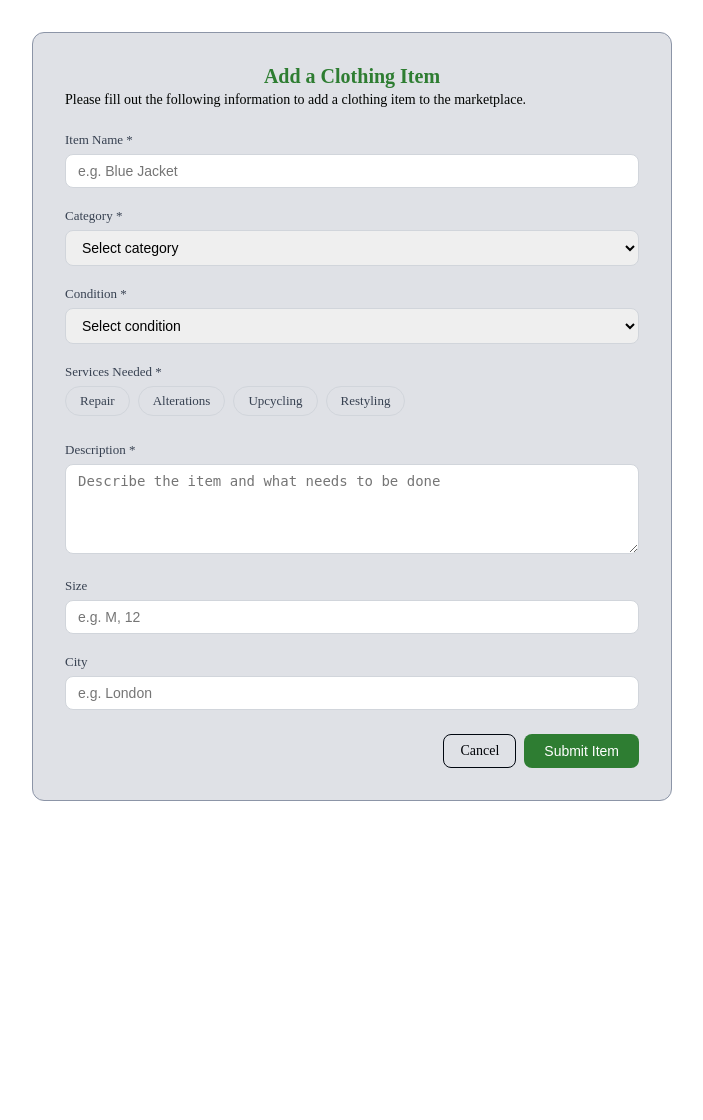
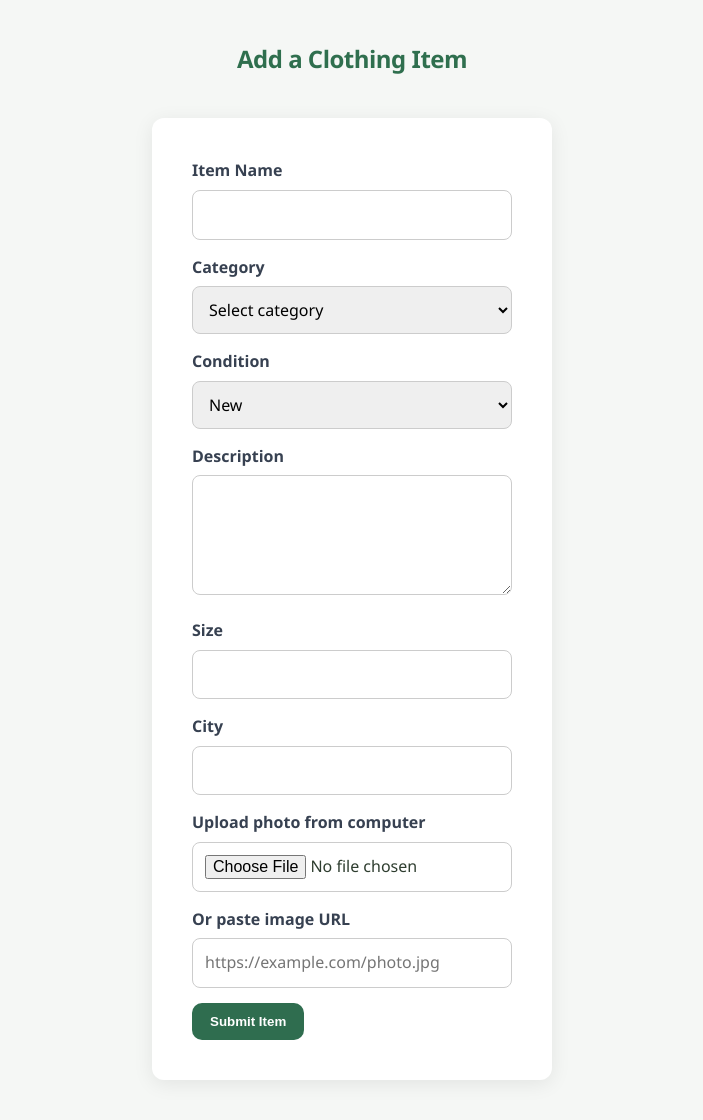
Before and after one commit to ankitsapkota07-stack/Software_engineering_01, a Node server app: template pg-sd2/static/add_item.pug in a window 1280 px wide. Shown: the whole page, without its empty margins (288-991 px from the left). Before the commit the page ends 801 px from the top, so only its background shows below. Run offline with Node 20, Linux system fonts and the light colour scheme; the template is opened without the code that fills it: most values are stand-ins (such as "Sample title", 1, 10 or a date in 2020); some libraries are stand-ins or nearby versions.

Commit message:
add item created with photo listing available

```diff
--- a/pg-sd2/app/app.js
+++ b/pg-sd2/app/app.js
@@ -1,3 +1,5 @@
+const fs = require("fs");
+const multer = require("multer");
 const bcrypt = require("bcrypt");
 const session = require("express-session");
 const express = require("express");
@@ -5,6 +7,23 @@
 const db = require("./services/db");
 
 const app = express();
+const uploadPath = path.join(__dirname, "../static/uploads");
+
+if (!fs.existsSync(uploadPath)) {
+  fs.mkdirSync(uploadPath, { recursive: true });
+}
+
+const storage = multer.diskStorage({
+  destination: (req, file, cb) => {
+    cb(null, uploadPath);
+  },
+  filename: (req, file, cb) => {
+    const uniqueName = Date.now() + "-" + file.originalname.replace(/\s+/g, "-");
+    cb(null, uniqueName);
+  },
+});
+
+const upload = multer({ storage });
 
 // If your .pug files are inside /static, keep this.
 // If you move them to /views later, change "../static" to "../views"
@@ -213,30 +232,48 @@
 });
 
 // SHOW ADD ITEM FORM
-app.get("/items/new", requireLogin, (req, res) => {
-  res.render("add_item");
+app.get("/items/new", requireLogin, async (req, res) => {
+  try {
+    const categories = await db.query("SELECT id, name FROM categories ORDER BY name");
+    res.render("add_item", { categories });
+  } catch (err) {
+    console.error(err);
+    res.status(500).send("Error loading add item page");
+  }
 });
-
 // SAVE NEW ITEM
-app.post("/items", requireLogin, async (req, res) => {
-  const { title, category, condition, description, size, city } = req.body;
+app.post("/items", requireLogin, upload.single("image_file"), async (req, res) => {
+  const {
+    title,
+    category_id,
+    condition,
+    description,
+    size,
+    city,
+    image_url
+  } = req.body;
 
   try {
     const categoryRows = await db.query(
-      "SELECT id FROM categories WHERE name = ?",
-      [category]
+      "SELECT id FROM categories WHERE id = ?",
+      [category_id]
     );
 
     if (categoryRows.length === 0) {
       return res.status(400).send("Invalid category");
     }
 
-    const category_id = categoryRows[0].id;
+    const finalImage =
+      req.file
+        ? `/uploads/${req.file.filename}`
+        : image_url && image_url.trim() !== ""
+        ? image_url.trim()
+        : null;
 
     await db.query(
       `INSERT INTO items
-      (title, description, size, city, \`condition\`, category_id, user_id, availability_status)
-      VALUES (?, ?, ?, ?, ?, ?, ?, ?)`,
+      (title, description, size, city, \`condition\`, category_id, user_id, availability_status, image_url)
+      VALUES (?, ?, ?, ?, ?, ?, ?, ?, ?)`,
       [
         title,
         description,
@@ -246,6 +283,7 @@
         category_id,
         req.session.user.id,
         "Available",
+        finalImage
       ]
     );
 
--- a/pg-sd2/package.json
+++ b/pg-sd2/package.json
@@ -14,6 +14,7 @@
     "dotenv": "^10.0.0",
     "express": "^4.22.1",
     "express-session": "^1.19.0",
+    "multer": "^2.1.1",
     "mysql": "^2.18.1",
     "mysql2": "^3.16.3",
     "pug": "^3.0.4",
--- a/pg-sd2/static/add_item.pug
+++ b/pg-sd2/static/add_item.pug
@@ -1,86 +1,44 @@
 doctype html
 html(lang="en")
   head
+    meta(charset="UTF-8")
+    meta(name="viewport" content="width=device-width, initial-scale=1.0")
     title Add Item
-    link(rel="stylesheet", href="/add_item_design.css")
+    link(rel="stylesheet" href="/styles.css")
 
   body
-    main.add-item-page
-      .form-card
-        h2 Add a Clothing Item
-        p.subtitle Please fill out the following information to add a clothing item to the marketplace.
+    h2 Add a Clothing Item
 
-        form(action="/items" method="POST")
+    form(action="/items" method="POST" enctype="multipart/form-data")
+      label(for="title") Item Name
+      input(type="text" name="title" id="title" required)
 
-          .form-group
-            label(for="title") Item Name *
-            input#title(
-              type="text"
-              name="title"
-              required
-              placeholder="e.g. Blue Jacket"
-            )
+      label(for="category_id") Category
+      select(name="category_id" id="category_id" required)
+        option(value="") Select category
+        each category in categories
+          option(value=category.id)= category.name
 
-          .form-group
-            label(for="category") Category *
-            select#category(name="category" required)
-              option(value="" disabled selected) Select category
-              option(value="Top") Top
-              option(value="Bottom") Bottom
-              option(value="Dress") Dress
-              option(value="Outerwear") Outerwear
-              option(value="Accessories") Accessories
-              option(value="Other") Other
+      label(for="condition") Condition
+      select(name="condition" id="condition" required)
+        option(value="New") New
+        option(value="Good") Good
+        option(value="Needs minor repair") Needs minor repair
+        option(value="Needs major repair") Needs major repair
 
-          .form-group
-            label(for="condition") Condition *
-            select#condition(name="condition" required)
-              option(value="" disabled selected) Select condition
-              option(value="Needs minor repair") Needs minor repair
-              option(value="Needs alteration") Needs alteration
-              option(value="Needs major repair") Needs major repair
-              option(value="Good") Good
+      label(for="description") Description
+      textarea(name="description" id="description" required)
 
-          .form-group
-            label Services Needed *
-            .service-options
-              label
-                input(type="checkbox" name="services[]" value="Repair")
-                | Repair
-              label
-                input(type="checkbox" name="services[]" value="Alterations")
-                | Alterations
-              label
-                input(type="checkbox" name="services[]" value="Upcycling")
-                | Upcycling
-              label
-                input(type="checkbox" name="services[]" value="Restyling")
-                | Restyling
+      label(for="size") Size
+      input(type="text" name="size" id="size")
 
-          .form-group
-            label(for="description") Description *
-            textarea#description(
-              name="description"
-              required
-              placeholder="Describe the item and what needs to be done"
-            )
+      label(for="city") City
+      input(type="text" name="city" id="city")
 
-          .form-group
-            label(for="size") Size
-            input#size(
-              type="text"
-              name="size"
-              placeholder="e.g. M, 12"
-            )
+      label(for="image_file") Upload photo from computer
+      input(type="file" name="image_file" id="image_file" accept="image/*")
 
-          .form-group
-            label(for="city") City
-            input#city(
-              type="text"
-              name="city"
-              placeholder="e.g. London"
-            )
+      label(for="image_url") Or paste image URL
+      input(type="url" name="image_url" id="image_url" placeholder="https://example.com/photo.jpg")
 
-          .form-actions
-            a.btn-cancel(href="/items") Cancel
-            button.btn-submit(type="submit") Submit Item
+      button(type="submit") Submit Item
```
Also changed, not shown: pg-sd2/static/item-detail.pug (+27 -11 lines), pg-sd2/static/items.pug (+35 -12 lines), pg-sd2/static/styles.css (+28 -0 lines), 3 other files.
